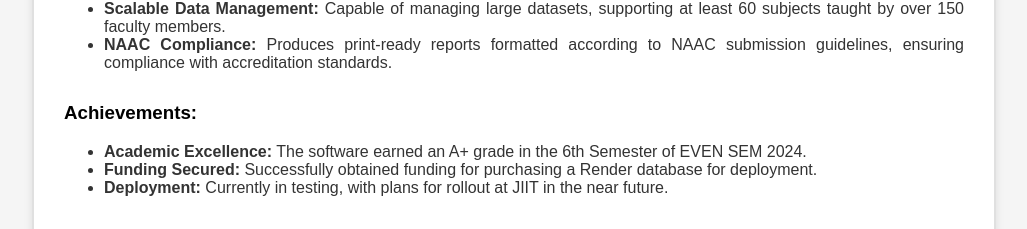
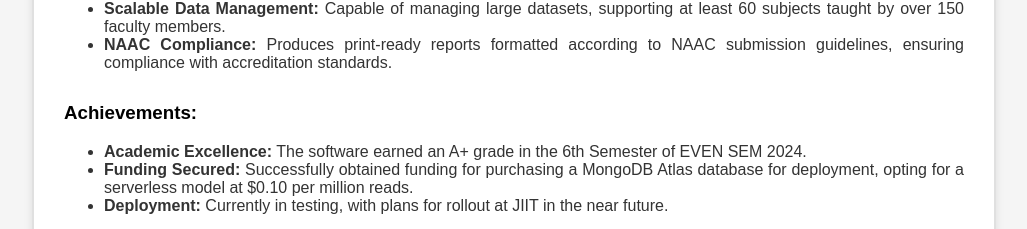
Before and after one commit to kpsrivastava23/OBE-Documentation-Software-1.5-Instructions-And-Demo, a React (Create React App) app in the folder obe-instructions/demo/: page / in a window 1280 px wide. Shown: the part 1064-1293 px from the top of the page, without its empty margins (126-1153 px from the left). Built offline with nearby package versions, Linux system fonts and the light colour scheme.

Commit message:
minor change

```diff
--- a/obe-instructions/demo/src/components/Instructions.jsx
+++ b/obe-instructions/demo/src/components/Instructions.jsx
@@ -123,7 +123,9 @@ const Instructions = () => {
         <h3>Achievements:</h3>
         <ul className="achievements-list">
           <li><strong>Academic Excellence:</strong> The software earned an A+ grade in the 6th Semester of EVEN SEM 2024.</li>
-          <li><strong>Funding Secured:</strong> Successfully obtained funding for purchasing a Render database for deployment.</li>
+          <li><strong>Funding Secured:</strong> Successfully obtained funding for purchasing a MongoDB Atlas database for deployment, opting for a serverless model at $0.10 per million reads.
+
+</li>
           <li><strong>Deployment:</strong> Currently in testing, with plans for rollout at JIIT in the near future.</li>
         </ul>
         <h2>Instructions and Working Demo</h2>
```
Also changed, not shown: 11 other files (tests, documents, lock files or other folders).
